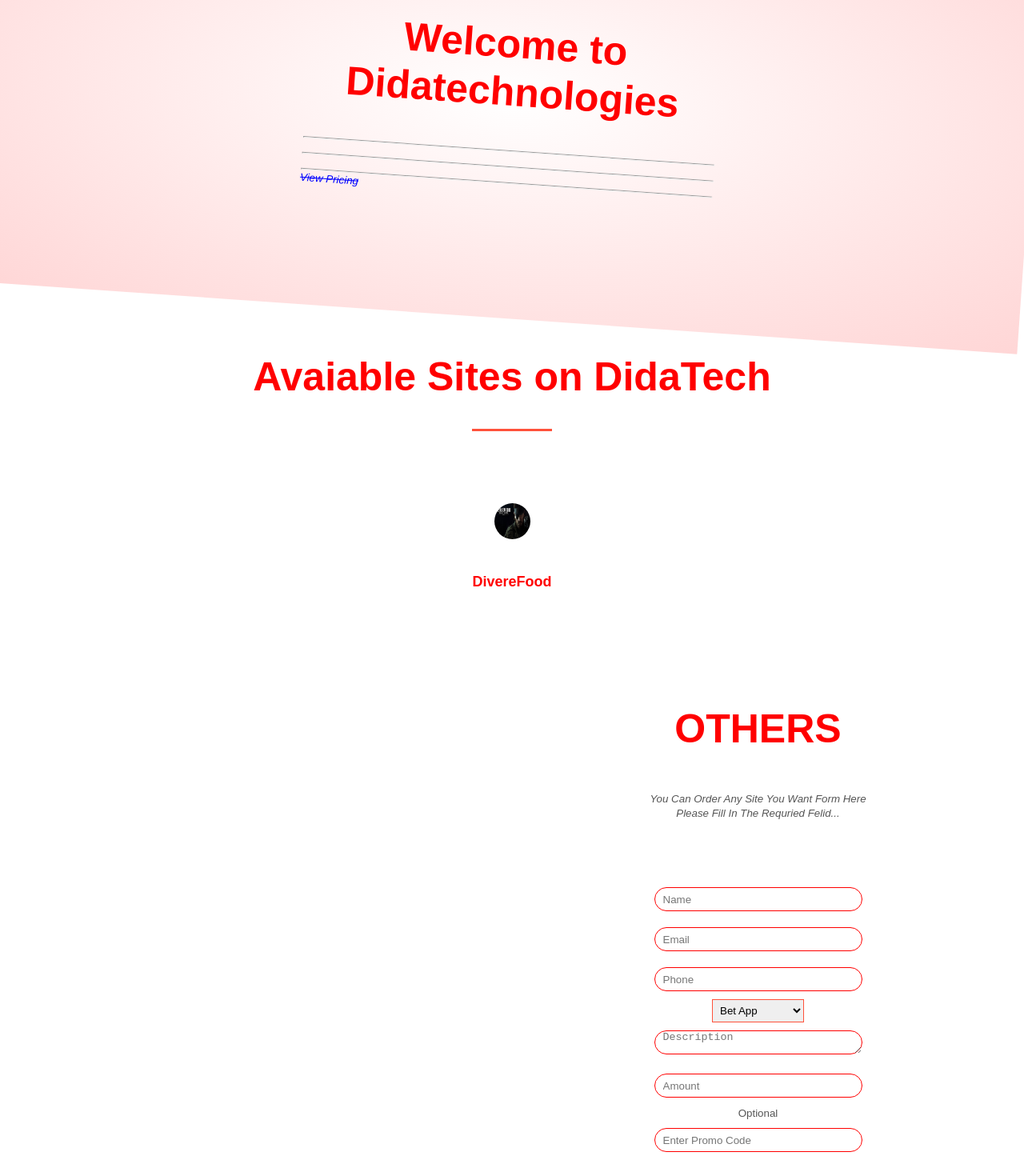
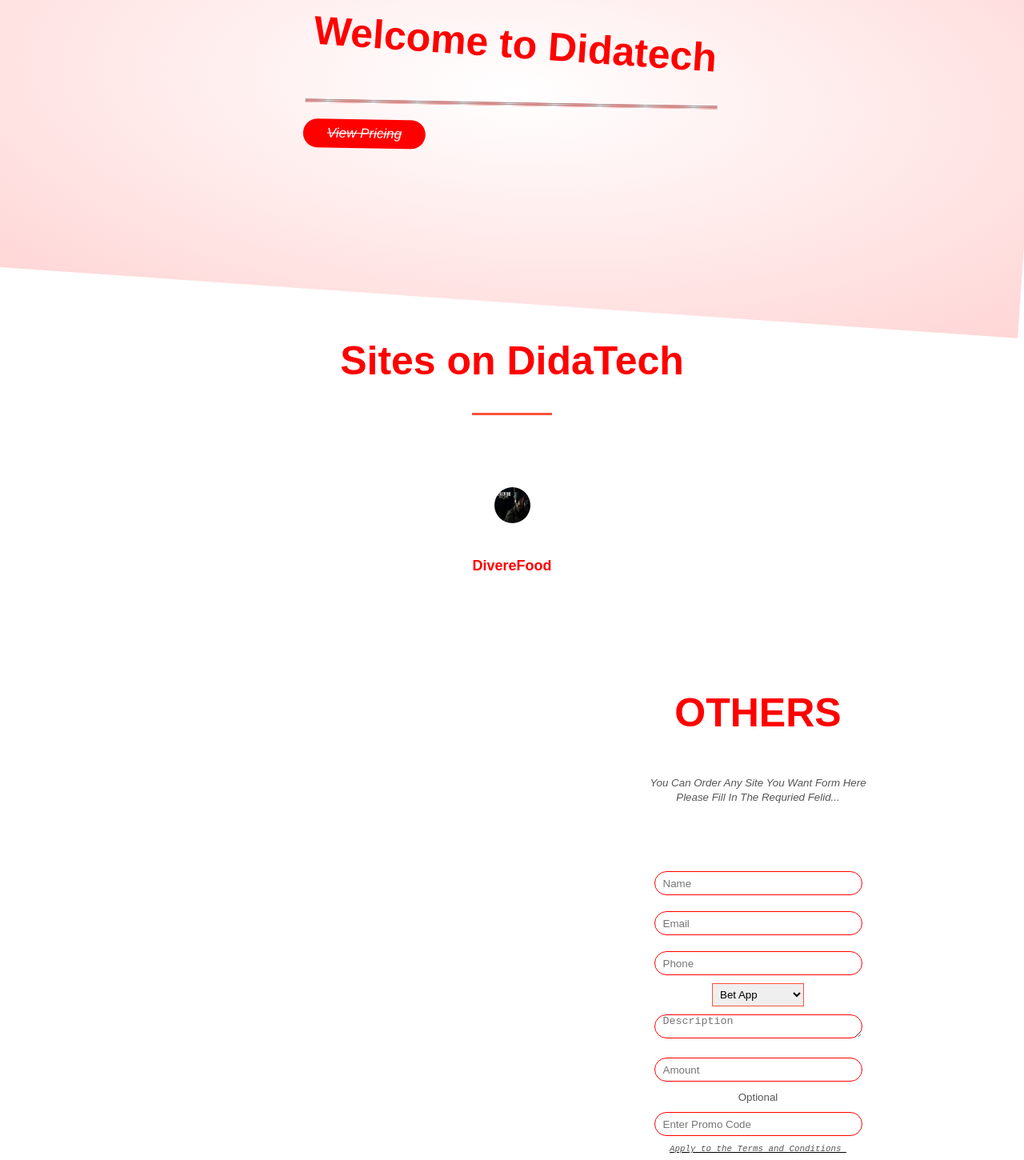
Before and after one commit to Coderdivine/Dida, a React (Create React App) app: page / in a window 1280 px wide. Shown: the part 120-1570 px from the top of the page at 80% size. Built offline with nearby package versions, Linux system fonts and the light colour scheme; data requests are answered from the project's data file.

Commit message:
almost there

```diff
--- a/db.json
+++ b/db.json
@@ -71,6 +71,16 @@
       "des": "this website is for refferal \"Boxang\"",
       "amount": "40000",
       "promo": "chimdi@ere"
+    },
+    {
+      "id": "a2948ebf-eaca-4810-9084-b129a8cd5b9d",
+      "select": "Downloading",
+      "name": "Daberechukwu Ezechukwu",
+      "email": "chimdi4332@gmail.com",
+      "phone": "08165728539",
+      "des": "",
+      "amount": "",
+      "promo": ""
     }
   ]
 }
--- a/src/App.css
+++ b/src/App.css
@@ -19,6 +19,12 @@ justify-content: center;
   text-align: center;
   justify-content: center;
   text-decoration: line-through;
+}
+.as{
+  text-decoration: underline;
+}
+.as a{
+  color: blue;
 }
 .ave small{
   display: inline;
@@ -182,9 +188,9 @@ justify-content: center;
   padding:50px 0;
   }
   .col-2 h1{
-  font-size:50px;
-  line-height:60px;
-  margin:25px 0;
+  font-size:10px;
+  line-height:50px;
+  margin:15px 0;
   }
   .site{
     display: block;
@@ -418,7 +424,28 @@ text-shadow: black;
 transform: rotate(4deg);
 overflow: hidden;
 }
+.offer .btn{
+  background: red;
+text-shadow: black;
+transform: rotate(-3deg);
+color: white;
+font-size: 17px;
 
+}
+.offer .btn:hover{
+  background: rgb(209, 209, 29);
+text-shadow: red;
+transform: rotate(0deg);
+color: white;
+font-size: 17px;
+
+}
+.offer hr{
+  background: red;
+text-shadow: black;
+transform: rotate(-3deg);
+
+}
 small{
 color:#555;
 }
--- a/src/Homepage.js
+++ b/src/Homepage.js
@@ -118,15 +118,18 @@ function Homepage() {
 const runalert=()=>{
   alert("Pricing is unavailable at the moment...")
 }
+const dontshow=()=>{
+  localStorage.setItem("dey","applied");
+}
    return (
         <div ><div> <div>{!far?<div>
 <div class="offer">
 <div class="small-container">
   <div class="row">
     <div className="col-2">
- <h1>Welcome to Didatechnologies</h1> <br/>
- <hr/><br/><hr/><br/><hr/>
-  <i><small><a onClick={()=>runalert()}>View Pricing</a></small></i>
+ <h1>Welcome to Didatech</h1> <br/>
+ <hr/><hr/>
+  <i><small><a onClick={()=>runalert()} class="btn">View Pricing </a></small></i>
 
    </div>
   </div>
@@ -136,7 +139,7 @@ const runalert=()=>{
       <div class="col-2">
 
 
-     <h1>Avaiable Sites on DidaTech</h1>
+     <h1> Sites on DidaTech</h1>
      <hr id="Indi"/></div>
      {home}
 
@@ -170,7 +173,6 @@ const runalert=()=>{
               const selectedfood=e.target.value;
               setSelected(selectedfood);}}>
              <option value="Bet App">Bet App</option>
-             <option value="E-service" >E-service</option>
              <option vaiue="E-commerece" >E-commerece</option>
              <option value="Sponzy" >Sponzy</option>
              <option value="Vlog">Vlog</option>
@@ -183,7 +185,14 @@ const runalert=()=>{
            <br/>
            <small>Optional</small>
            <input id="promo" placeholder="Enter Promo Code" onChange={(e)=>setPromo(e.target.value)}/>
-         <br/><i><small>Apply to the Terms and Conditions </small></i>
+         <br/>
+         {
+!localStorage.getItem("dey")?<div class="as">
+  <i><small><pre onClick={()=>dontshow()}>Apply to the Terms and Conditions </pre></small></i>
+ </div>:<div><small>Thanks for applying.</small></div>
+
+  }
+
            <button type="submit" class="btn">Send</button>
          </form>
      </div>
@@ -214,14 +223,13 @@ Note: We use Description for customer to Breifly explain
 what the website is used for...<br/>
 Step 3: Enter the amount you wish to put.<br/>
 Step 4: Select the type of Website you want.
- Note: Do not use auto fill to fill this form
-to prevent loss of data.<br/>
+ <br/>
 <br/>
 Why Should you Suscribe ?<br/>
-  The reason why Didatech<br/> made it possible for customer to suscribe
+  The reason why Didatech  made it possible for customer to suscribe
 is to ensure that customers get updataed <br/>with the latest information on Didatech.<br/>
-Have not seen my orders ?
-Dida team takes 20-30mins to scan<br/>
+Have not seen my orders ?<br/>
+Dida team takes 20-30mins to verify your order<br/>
 your orders if verified to the terms and conditions,
 Dida would send a  message to your gmail ,else<br/>
  dida would also send a message why your order was invaild.
```
